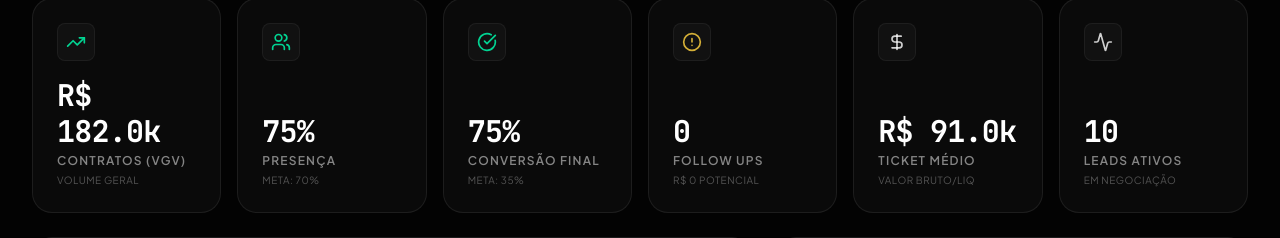
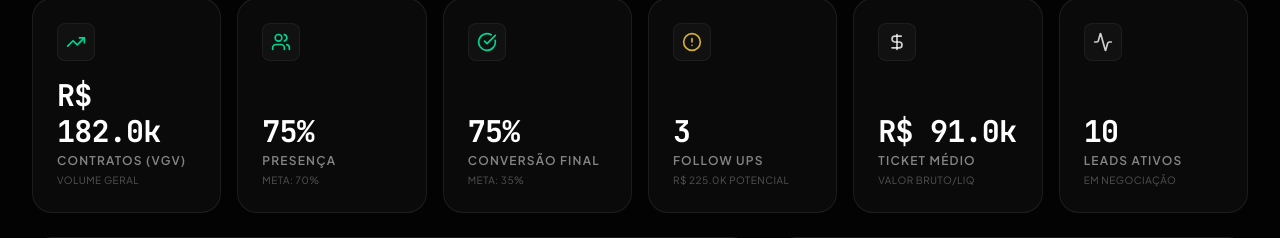
Before and after one commit to 777educacao-group/seven-metricas, a React (Vite) app: page / in a window 1280 px wide. Shown: the part 285-523 px from the top of the page. Built offline with nearby package versions, Linux system fonts and the light colour scheme; a web font is replaced by a local one.

Commit message:
fix: type checking and unused imports causing build errors

```diff
--- a/src/components/dashboard/KPIGrid.tsx
+++ b/src/components/dashboard/KPIGrid.tsx
@@ -37,7 +37,7 @@ export function KPIGrid() {
   const valorVendido = leads.reduce((acc, l) => acc + (l.valorVendido || 0), 0)
 
   // Follow Up Potential Calculation
-  const followUpLeads = leads.filter(l => l.etape === 'fechamento' && l.status === 'follow_up')
+  const followUpLeads = leads.filter(l => l.etapa === 'fechamento' && l.status === 'follow_up')
   const potencialFU = followUpLeads.length * config.precoLiquido
 
   const ticketMedio = leads.filter(l => l.comprou).length > 0
--- a/src/components/dashboard/ReversePlanning.tsx
+++ b/src/components/dashboard/ReversePlanning.tsx
@@ -4,7 +4,7 @@ import { countByFunnel, calculateRates, reversePlanning } from '../../utils/calc
 import { CalendarDays } from 'lucide-react'
 
 export default function ReversePlanning() {
-  const { leads, config, updateConfig } = useSevenStore()
+  const { leads, config } = useSevenStore()
   const counts = useMemo(() => countByFunnel(leads), [leads])
   const rates = useMemo(() => calculateRates(counts), [counts])
 
--- a/src/components/table/LeadsTable.tsx
+++ b/src/components/table/LeadsTable.tsx
@@ -1,11 +1,9 @@
-import { useState } from 'react'
 import { useSevenStore } from '../../store/useSevenStore'
 import { formatBRLCompact, formatDate } from '../../utils/formatters'
-import type { Lead } from '../../types'
 import { User, Plus } from 'lucide-react'
 
 export function LeadsTable() {
-  const { leads, deleteLead } = useSevenStore()
+  const { leads } = useSevenStore()
 
   // Status Badge Helper
   const statusColors: Record<string, string> = {
@@ -56,7 +54,7 @@ export function LeadsTable() {
             </tr>
           </thead>
           <tbody>
-            {leads.slice(0, 10).map((l, i) => (
+            {leads.slice(0, 10).map((l) => (
               <tr key={l.id} className="border-b border-[rgba(255,255,255,0.02)] hover:bg-[rgba(255,255,255,0.02)] transition-colors">
                 <td className="p-4">
                   <div className="font-semibold text-sm text-white">{l.nome}</div>
--- a/src/utils/mockData.ts
+++ b/src/utils/mockData.ts
@@ -1,4 +1,4 @@
-import type { Lead, Config, FunnelStage } from '../types'
+import type { Lead, Config } from '../types'
 
 let id = 0
 function genId(): string {
```
